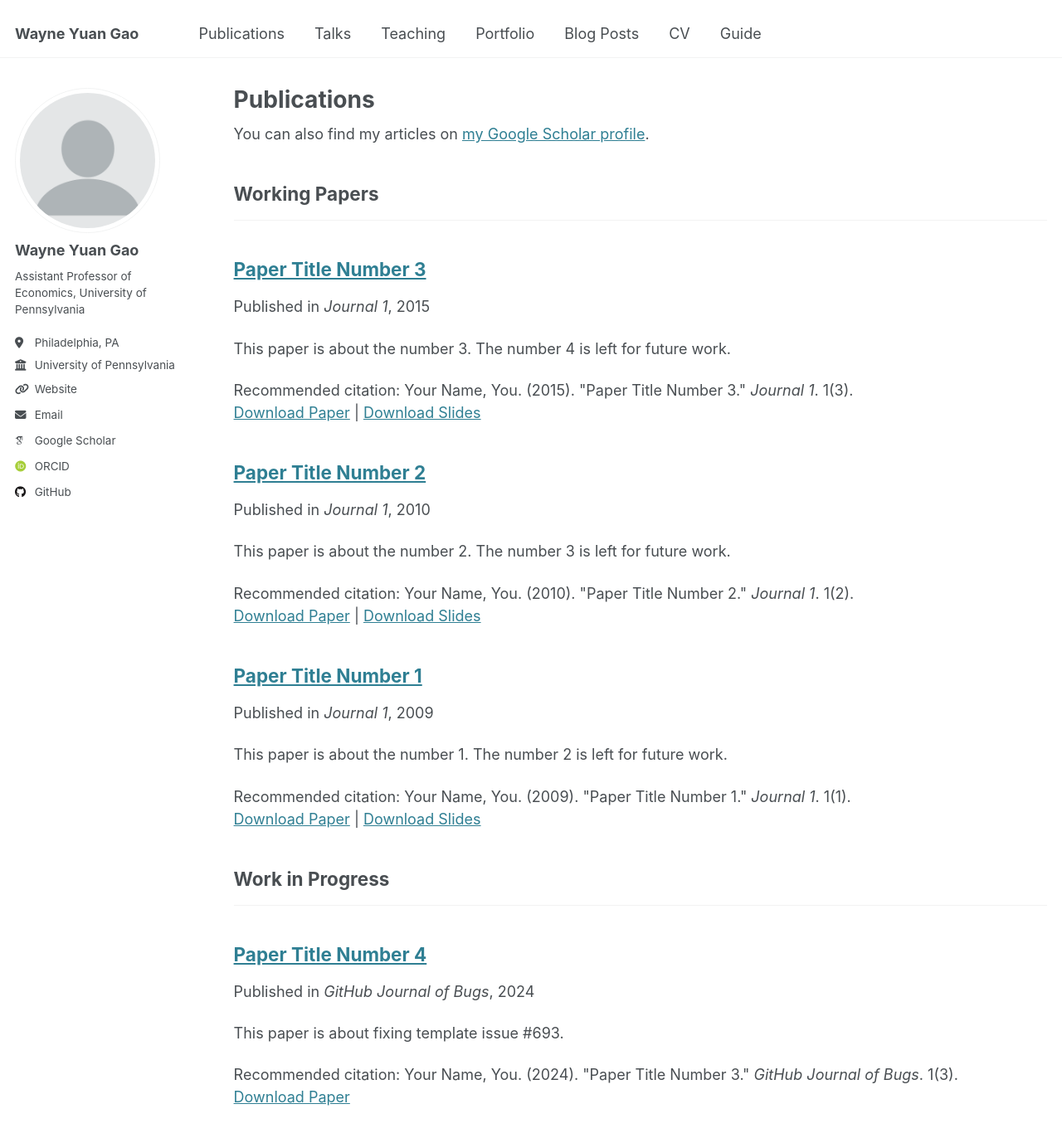
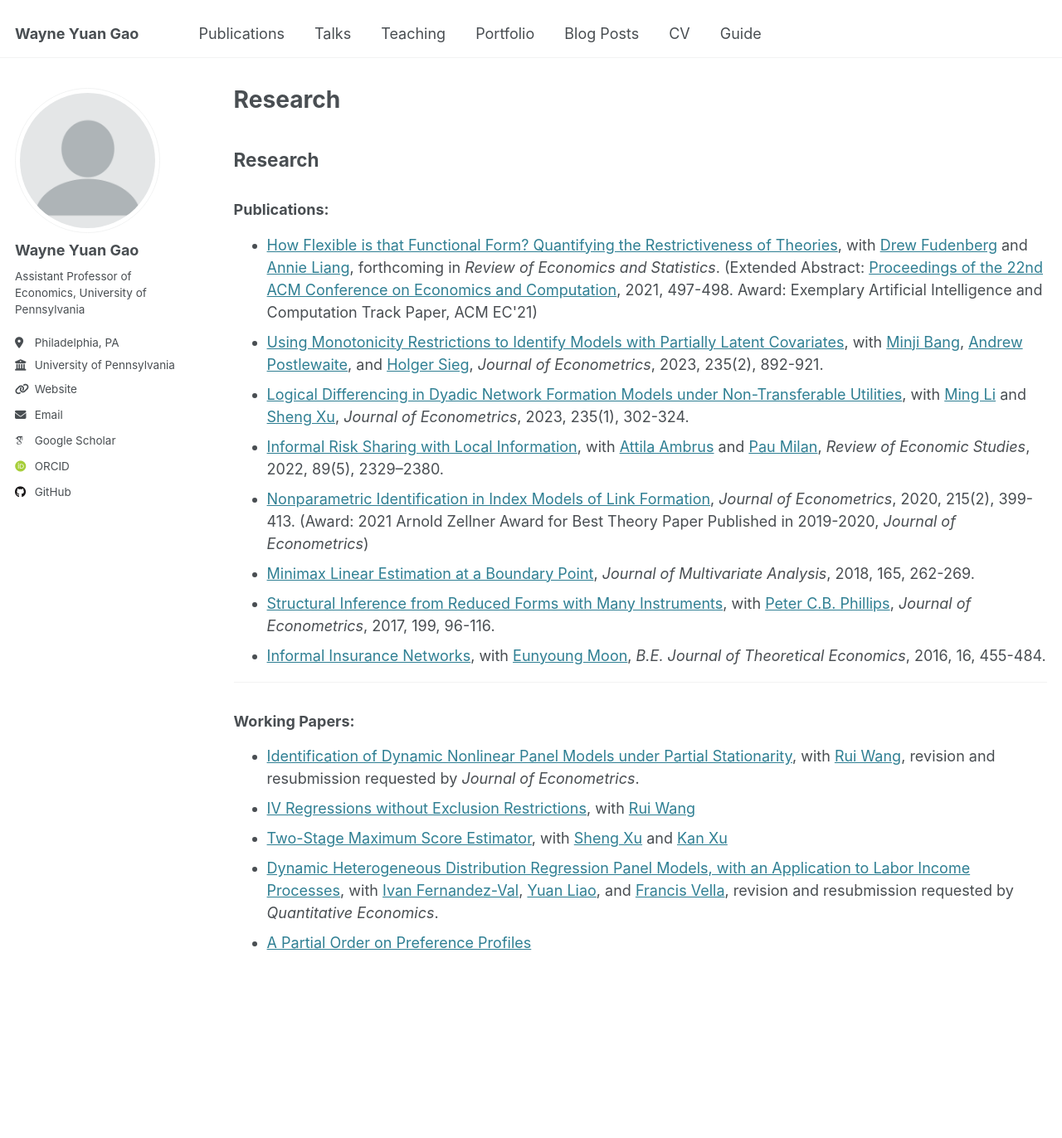
Before and after one commit to wayne-y-gao/wayne-y-gao.github.io, a Jekyll site: the page built from _pages/publications.html, in a window 1280 px wide and 1400 px high. Shown: the top 1372 px of the window at 83% size. Built offline with Jekyll 4.4.1, drawn with Linux system fonts in a browser that asks for light colours; some web fonts are replaced.

Commit message:
Update publications.html

```diff
--- a/_pages/publications.html
+++ b/_pages/publications.html
@@ -1,33 +1,58 @@
 ---
 layout: archive
-title: "Publications"
+title: "Research"
 permalink: /publications/
 author_profile: true
 ---
 
-{% if site.author.googlescholar %}
-  <div class="wordwrap">You can also find my articles on <a href="{{site.author.googlescholar}}">my Google Scholar profile</a>.</div>
-{% endif %}
 
-{% include base_path %}
+    <div class="content">
+        <h2>Research</h2>
 
-<!-- New style rendering if publication categories are defined -->
-{% if site.publication_category %}
-  {% for category in site.publication_category  %}
-    {% assign title_shown = false %}
-    {% for post in site.publications reversed %}
-      {% if post.category != category[0] %}
-        {% continue %}
-      {% endif %}
-      {% unless title_shown %}
-        <h2>{{ category[1].title }}</h2><hr />
-        {% assign title_shown = true %}
-      {% endunless %}
-      {% include archive-single.html %}
-    {% endfor %}
-  {% endfor %}
-{% else %}
-  {% for post in site.publications reversed %}
-    {% include archive-single.html %}
-  {% endfor %}
-{% endif %}
+        <h3>Publications:</h3>
+        <ul>
+            <li>
+                <a href="https://doi.org/10.1162/rest_a_01112">How Flexible is that Functional Form? Quantifying the Restrictiveness of Theories</a>, with <a href="https://economics.mit.edu/faculty/dfudenberg">Drew Fudenberg</a> and <a href="https://www.anniehliang.com">Annie Liang</a>, forthcoming in <i>Review of Economics and Statistics</i>. (Extended Abstract: <a href="https://dl.acm.org/doi/10.1145/3465456.3467634">Proceedings of the 22nd ACM Conference on Economics and Computation</a>, 2021, 497-498. Award: Exemplary Artificial Intelligence and Computation Track Paper, ACM EC'21)
+            </li>
+            <li>
+                <a href="https://doi.org/10.1016/j.jeconom.2022.09.003">Using Monotonicity Restrictions to Identify Models with Partially Latent Covariates</a>, with <a href="https://economics.sas.upenn.edu/people/minji-bang">Minji Bang</a>, <a href="https://www.sas.upenn.edu/~apostlew/">Andrew Postlewaite</a>, and <a href="https://www.sas.upenn.edu/~sieg/">Holger Sieg</a>, <i>Journal of Econometrics</i>, 2023, 235(2), 892-921.
+            </li>
+            <li>
+                <a href="https://www.sciencedirect.com/science/article/pii/S0304407622002470">Logical Differencing in Dyadic Network Formation Models under Non-Transferable Utilities</a>, with <a href="https://www.ming-li.net">Ming Li</a> and <a href="https://statistics.yale.edu/people/sheng-xu">Sheng Xu</a>, <i>Journal of Econometrics</i>, 2023, 235(1), 302-324.
+            </li>
+            <li>
+                <a href="https://academic.oup.com/restud/article/89/5/2329/6362334">Informal Risk Sharing with Local Information</a>, with <a href="https://sites.duke.edu/ambrus/">Attila Ambrus</a> and <a href="https://sites.google.com/site/paumilan/">Pau Milan</a>, <i>Review of Economic Studies</i>, 2022, 89(5), 2329–2380.
+            </li>
+            <li>
+                <a href="https://doi.org/10.1016/j.jeconom.2019.05.012">Nonparametric Identification in Index Models of Link Formation</a>, <i>Journal of Econometrics</i>, 2020, 215(2), 399-413. (Award: 2021 Arnold Zellner Award for Best Theory Paper Published in 2019-2020, <i>Journal of Econometrics</i>)
+            </li>
+            <li>
+                <a href="https://www.sciencedirect.com/science/article/pii/S0047259X1830074X">Minimax Linear Estimation at a Boundary Point</a>, <i>Journal of Multivariate Analysis</i>, 2018, 165, 262-269.
+            </li>
+            <li>
+                <a href="https://www.sciencedirect.com/science/article/pii/S030440761730003X">Structural Inference from Reduced Forms with Many Instruments</a>, with <a href="http://korora.econ.yale.edu/phillips/">Peter C.B. Phillips</a>, <i>Journal of Econometrics</i>, 2017, 199, 96-116.
+            </li>
+            <li>
+                <a href="https://www.degruyter.com/document/doi/10.1515/bejte-2015-0040/html">Informal Insurance Networks</a>, with <a href="https://www.liverpool.ac.uk/management/staff/eunyoung-moon/">Eunyoung Moon</a>, <i>B.E. Journal of Theoretical Economics</i>, 2016, 16, 455-484.
+            </li>
+        </ul>
+
+        <hr>
+
+        <h3>Working Papers:</h3>
+        <ul>
+            <li>
+                <a href="https://arxiv.org/abs/2203.17112">Identification of Dynamic Nonlinear Panel Models under Partial Stationarity</a>, with <a href="https://sites.google.com/view/ruiwang/">Rui Wang</a>, revision and resubmission requested by <i>Journal of Econometrics</i>.
+            </li>
+            <li>
+                <a href="https://arxiv.org/abs/2203.17111">IV Regressions without Exclusion Restrictions</a>, with <a href="https://sites.google.com/view/ruiwang/">Rui Wang</a>
+            </li>
+            <li>
+                <a href="#">Two-Stage Maximum Score Estimator</a>, with <a href="https://www.pacm.princeton.edu/people/sheng-xu">Sheng Xu</a> and <a href="https://kanxu526.github.io/">Kan Xu</a>
+            </li>
+            <li>
+                <a href="https://arxiv.org/abs/2203.17110">Dynamic Heterogeneous Distribution Regression Panel Models, with an Application to Labor Income Processes</a>, with <a href="https://sites.bu.edu/ivan/">Ivan Fernandez-Val</a>, <a href="http://econweb.rutgers.edu/yl1237/">Yuan Liao</a>, and <a href="https://sites.google.com/site/francisvellaswebsite/">Francis Vella</a>, revision and resubmission requested by <i>Quantitative Economics</i>.
+            </li>
+            <li>
+                <a href="https://arxiv.org/abs/2203.17109">A Partial Order on Preference Profiles</
+::contentReference[oaicite:0]{index=0}
```
